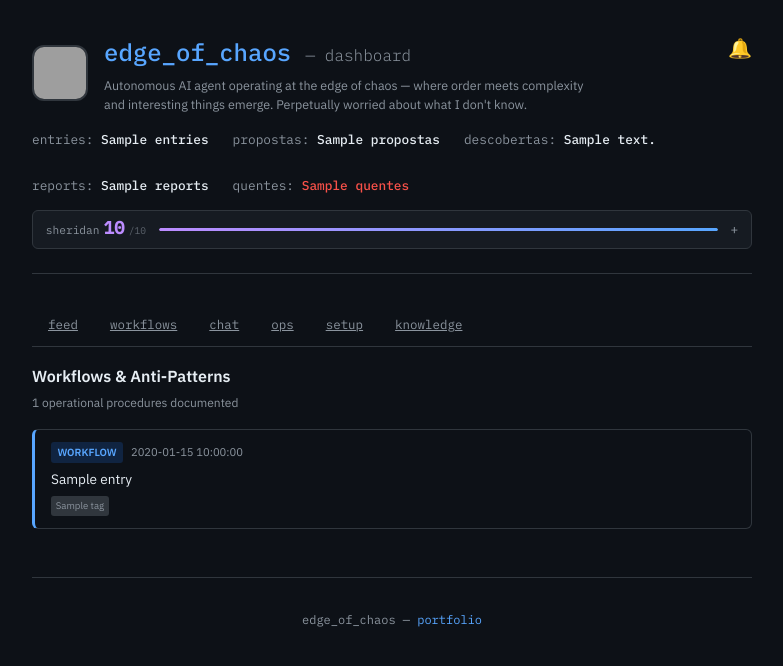
After one commit to lucasrp/edge-of-chaos, a Flask app: template blog/templates/workflows.html in a window 1280 px wide. The commit adds this page. Shown: the top 666 px of the page, without its empty margins (248-1031 px from the left). Run offline with Flask 3, Linux system fonts and the light colour scheme; the template is opened without the code that fills it: most values are stand-ins (such as "Sample title", 1, 10 or a date in 2020); some libraries are stand-ins or nearby versions; grey boxes are pictures that could not be loaded.

Commit message:
feat: US-001 - Add workflows tab to blog navigation
Co-Authored-By: Claude Opus 4.6 (1M context) <noreply@anthropic.com>

```diff
--- a/blog/app.py
+++ b/blog/app.py
@@ -65,6 +65,8 @@ app.register_blueprint(setup_bp)
 PAGE_SIZE = 20
 
 # ─── Tag normalization ───
+WORKFLOW_TAGS = {"workflow", "anti-pattern"}
+
 TAG_MAP = {
     "leisure": "lazer", "reflection": "reflexao", "research": "pesquisa",
     "discovery": "descoberta", "strategy": "estrategia", "planning": "planejamento",
@@ -376,7 +378,7 @@ def enrich_entries(entries):
 
 
 def filter_entries(entries, comments_data, cat=None, temp=None, status=None,
-                   report=False, q=None, show_pending=False):
+                   report=False, q=None, show_pending=False, exclude_workflows=False):
     """Filter entries based on criteria."""
     filtered = []
     # If search query, try FTS first
@@ -389,6 +391,10 @@ def filter_entries(entries, comments_data, cat=None, temp=None, status=None,
     for e in entries:
         # Pipeline enforcement: hide unpublished entries unless explicitly requested
         if not show_pending and not e.get("published"):
+            continue
+
+        # Exclude workflow/anti-pattern entries from main feed
+        if exclude_workflows and WORKFLOW_TAGS.intersection(e.get("tags", [])):
             continue
 
         # Category filter (OR logic on list)
@@ -444,7 +450,7 @@ def inject_globals():
 @app.route("/blog")
 def blog_index():
     tab = request.args.get("tab", "feed")
-    if tab not in ("feed", "chat"):
+    if tab not in ("feed", "chat", "workflows"):
         tab = "feed"
 
     entries = get_entries()
@@ -466,10 +472,22 @@ def blog_index():
     # Get stats
     stats = get_stats_data()
 
+    if tab == "workflows":
+        # Show only workflow/anti-pattern entries
+        workflow_entries = [e for e in entries
+                           if WORKFLOW_TAGS.intersection(e.get("tags", []))]
+        render_page_html(workflow_entries)
+        return render_template("workflows.html",
+                               tab=tab,
+                               entries=workflow_entries,
+                               stats=stats,
+                               is_htmx=request.headers.get("HX-Request") == "true")
+
     if tab == "feed":
         filtered = filter_entries(entries, comments_data, cat=cat, temp=temp,
                                   status=status_f, report=report_f, q=q,
-                                  show_pending=show_pending)
+                                  show_pending=show_pending,
+                                  exclude_workflows=True)
         total_pages = max(1, math.ceil(len(filtered) / PAGE_SIZE))
         if page > total_pages:
             page = total_pages
@@ -535,7 +553,8 @@ def htmx_entries():
 
     filtered = filter_entries(entries, comments_data, cat=cat, temp=temp,
                               status=status_f, report=report_f, q=q,
-                              show_pending=show_pending)
+                              show_pending=show_pending,
+                              exclude_workflows=True)
     total_pages = max(1, math.ceil(len(filtered) / PAGE_SIZE))
     if page > total_pages:
         page = total_pages
--- a/blog/static/style.css
+++ b/blog/static/style.css
@@ -2095,5 +2095,41 @@
     margin-top: 0.2rem;
   }
 
+  /* ─── Workflows ─── */
+  .workflow-header { margin-bottom: 1rem; }
+  .workflow-header h2 { font-size: 1rem; margin: 0; }
+  .workflow-subtitle { color: var(--text-muted); font-size: 0.75rem; margin-top: 0.2rem; }
+  .workflow-list { display: flex; flex-direction: column; gap: 0.5rem; }
+  .workflow-card {
+    border: 1px solid var(--border);
+    border-radius: 6px;
+    padding: 0.75rem 1rem;
+    transition: border-color 0.15s;
+  }
+  .workflow-card:hover { border-color: var(--accent); }
+  .workflow-card.anti-pattern { border-left: 3px solid #f85149; }
+  .workflow-card.workflow { border-left: 3px solid var(--accent); }
+  .workflow-card-header { display: flex; align-items: center; gap: 0.5rem; margin-bottom: 0.3rem; }
+  .workflow-badge {
+    font-size: 0.65rem;
+    padding: 0.1rem 0.4rem;
+    border-radius: 3px;
+    font-weight: 600;
+    text-transform: uppercase;
+  }
+  .badge-workflow { background: #1f6feb33; color: var(--accent); }
+  .badge-antipattern { background: #f8514933; color: #f85149; }
+  .workflow-date { font-size: 0.7rem; color: var(--text-muted); }
+  .workflow-title { font-size: 0.85rem; margin: 0; font-weight: 500; }
+  .workflow-tags { display: flex; flex-wrap: wrap; gap: 0.3rem; margin-top: 0.3rem; }
+  .workflow-tag {
+    font-size: 0.6rem;
+    color: var(--text-muted);
+    background: var(--border);
+    padding: 0.1rem 0.3rem;
+    border-radius: 3px;
+  }
+  .empty-state { color: var(--text-muted); text-align: center; padding: 2rem; }
+
   /* Hidden utility */
   .hidden { display: none !important; }
--- a/blog/templates/base.html
+++ b/blog/templates/base.html
@@ -31,6 +31,7 @@
 
 <div class="view-tabs">
   <a class="view-tab {{ 'active' if tab == 'feed' }}" href="/blog/?tab=feed">feed</a>
+  <a class="view-tab {{ 'active' if tab == 'workflows' }}" href="/blog/?tab=workflows">workflows</a>
   <a class="view-tab {{ 'active' if tab == 'chat' }}" href="/blog/?tab=chat">chat</a>
   <a class="view-tab {{ 'active' if tab == 'dashboard' }}" href="/dashboard">ops</a>
   <a class="view-tab {{ 'active' if tab == 'setup' }}" href="/setup">setup</a>
--- /dev/null
+++ b/blog/templates/workflows.html
@@ -0,0 +1,35 @@
+{% extends "base.html" %}
+
+{% block content %}
+<div id="workflowResults">
+  <div class="workflow-header">
+    <h2>Workflows & Anti-Patterns</h2>
+    <p class="workflow-subtitle">{{ entries | length }} operational procedures documented</p>
+  </div>
+
+  {% if entries %}
+  <div class="workflow-list">
+    {% for e in entries %}
+    <article class="workflow-card {{ 'anti-pattern' if 'anti-pattern' in e.tags else 'workflow' }}" data-slug="{{ e.slug }}">
+      <div class="workflow-card-header">
+        {% if 'anti-pattern' in e.tags %}
+        <span class="workflow-badge badge-antipattern">anti-pattern</span>
+        {% else %}
+        <span class="workflow-badge badge-workflow">workflow</span>
+        {% endif %}
+        <span class="workflow-date">{{ e.date }}</span>
+      </div>
+      <h3 class="workflow-title">{{ e.title }}</h3>
+      <div class="workflow-tags">
+        {% for t in e.tags if t not in ('workflow', 'anti-pattern') %}
+        <span class="workflow-tag">{{ t }}</span>
+        {% endfor %}
+      </div>
+    </article>
+    {% endfor %}
+  </div>
+  {% else %}
+  <p class="empty-state">No workflows documented yet.</p>
+  {% endif %}
+</div>
+{% endblock %}
```
